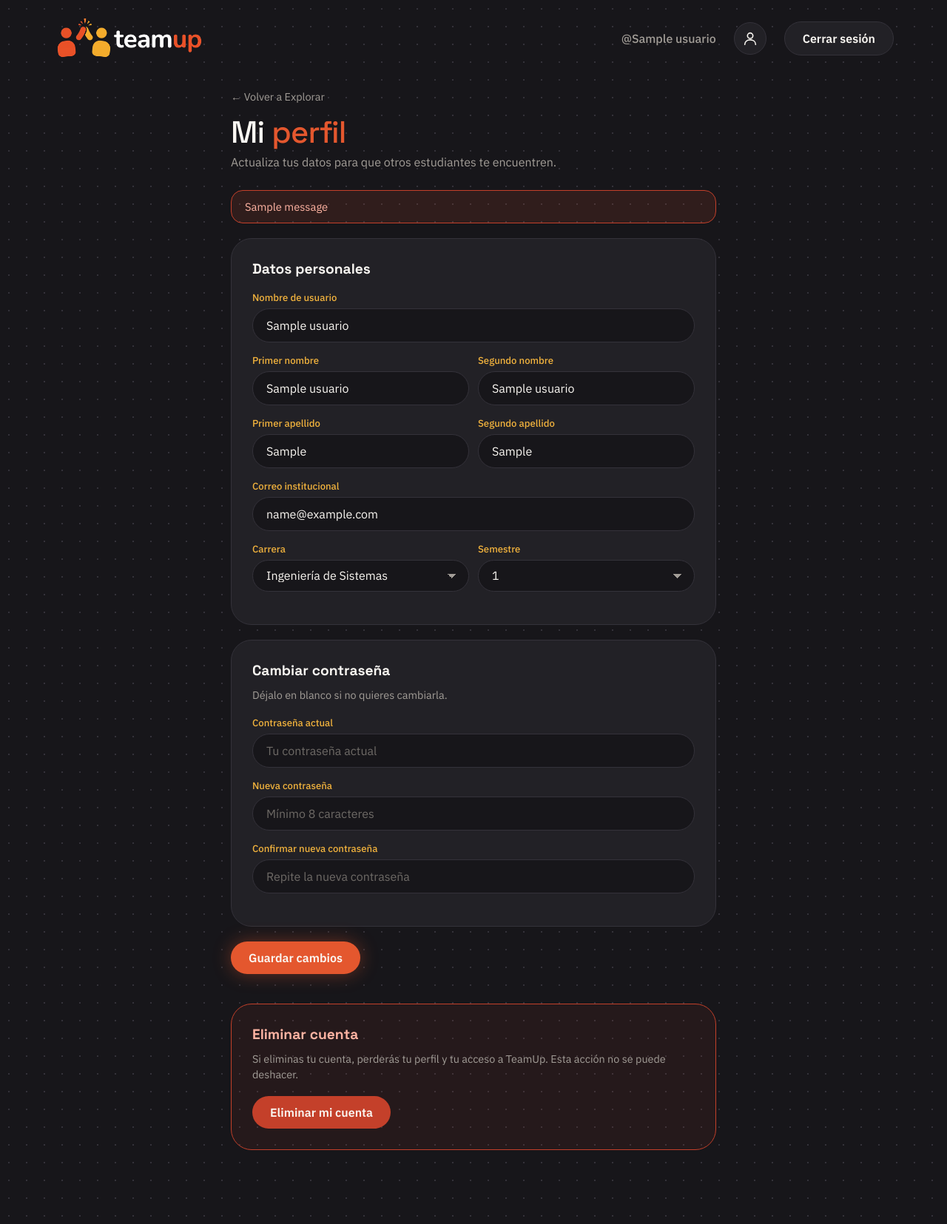
After one commit to CAMILO-N/TeamUp, a Flask app: page /perfil in a window 1280 px wide. The commit adds this page. Shown: the whole page at 74% size. Run offline with Flask 3, Linux system fonts and the light colour scheme; a user stored in the database is signed in; tables that the repository leaves empty hold one stand-in row (values such as "Sample post"); one stand-in notice (Sample message) is shown.

Commit message:
Agrega pagina de perfil: editar datos, cambiar contrasena y eliminar cuenta

```diff
--- /dev/null
+++ b/teamup/controllers/perfil.py
@@ -0,0 +1,70 @@
+from flask import Blueprint, flash, redirect, render_template, url_for
+from flask_login import current_user, login_required, logout_user
+from werkzeug.security import generate_password_hash
+
+from teamup.extensions import db
+from teamup.forms import EliminarCuentaForm, PerfilForm
+from teamup.models.carrera import Carrera
+from teamup.models.usuario import Usuario
+
+perfil = Blueprint("perfil", __name__)
+
+
+@perfil.route("/perfil", methods=["GET", "POST"])
+@login_required
+def editar():
+    # En un GET el formulario se llena con los datos actuales; en un POST, con lo que se envió
+    form = PerfilForm(data={
+        "usuario": current_user.nombreUsuario,
+        "primer_nombre": current_user.primerNombreUsuario,
+        "segundo_nombre": current_user.segundoNombreUsuario,
+        "primer_apellido": current_user.primerApellidoUsuario,
+        "segundo_apellido": current_user.segundoApellidoUsuario,
+        "correo": current_user.emailUsuario,
+        "carrera": current_user.carreraUsuario,
+        "semestre": current_user.semestreUsuario,
+    })
+    form.carrera.choices = [
+        (c.idCarrera, c.nombreCarrera)
+        for c in Carrera.query.order_by(Carrera.nombreCarrera).all()
+    ]
+
+    if form.validate_on_submit():
+        current_user.nombreUsuario = form.usuario.data
+        current_user.primerNombreUsuario = form.primer_nombre.data
+        current_user.segundoNombreUsuario = form.segundo_nombre.data or None
+        current_user.primerApellidoUsuario = form.primer_apellido.data
+        current_user.segundoApellidoUsuario = form.segundo_apellido.data or None
+        current_user.emailUsuario = form.correo.data
+        current_user.carreraUsuario = form.carrera.data
+        current_user.semestreUsuario = form.semestre.data
+
+        # La contraseña solo cambia si escribió una nueva (la actual ya se validó en el formulario)
+        if form.password_nueva.data:
+            current_user.passwordUsuario = generate_password_hash(form.password_nueva.data)
+
+        db.session.commit()
+        flash("Cambios guardados.", "ok")
+        return redirect(url_for("perfil.editar"))
+
+    return render_template("perfil.html", form=form, eliminar_form=EliminarCuentaForm())
+
+
+@perfil.route("/perfil/eliminar", methods=["POST"])
+@login_required
+def eliminar():
+    form = EliminarCuentaForm()
+
+    if form.is_submitted() and not form.validate():
+        print("ERRORES DEL FORMULARIO:", form.errors)
+
+    if form.validate_on_submit():
+        usuario = db.session.get(Usuario, current_user.idUsuario)
+        logout_user()
+        db.session.delete(usuario)
+        db.session.commit()
+        flash("Tu cuenta fue eliminada.", "ok")
+        return redirect(url_for("auth.login"))
+
+    flash("No se pudo eliminar la cuenta. Inténtalo de nuevo.", "error")
+    return redirect(url_for("perfil.editar"))
--- a/teamup/forms.py
+++ b/teamup/forms.py
@@ -1,8 +1,10 @@
 from flask_wtf import FlaskForm
+from werkzeug.security import check_password_hash
 from wtforms import EmailField, PasswordField, SelectField, StringField
 from wtforms.validators import (
     DataRequired, Email, EqualTo, Length, NumberRange, Optional, Regexp, ValidationError,
 )
+from flask_login import current_user
 
 from teamup.extensions import db
 from teamup.models.carrera import Carrera
@@ -94,3 +96,48 @@ class LoginForm(FlaskForm):
     password = PasswordField("Contraseña", validators=[
         DataRequired("Escribe tu contraseña."),
     ])
+
+
+class PerfilForm(RegistroForm):
+    """Editar el perfil: los mismos datos del registro, pero sin contraseña."""
+
+    # En WTForms, poner un campo en None lo quita del formulario heredado
+    password = None
+    password2 = None
+
+    password_actual = PasswordField("Contraseña actual")
+    password_nueva = PasswordField("Nueva contraseña", validators=[
+        Optional(),
+        Length(min=8, message="Mínimo 8 caracteres."),
+    ])
+    password_nueva2 = PasswordField("Confirmar nueva contraseña", validators=[
+        EqualTo("password_nueva", message="Las contraseñas no coinciden."),
+    ])
+
+    # Mismas reglas del registro, pero ignorando a la propia persona:
+    # si no cambia su alias o su correo, no debe salir "ya está en uso".
+
+    def validate_usuario(self, campo):
+        otro = Usuario.query.filter(
+            Usuario.nombreUsuario == campo.data,
+            Usuario.idUsuario != current_user.idUsuario,
+        ).first()
+        if otro:
+            raise ValidationError("Ese nombre de usuario ya está en uso.")
+
+    def validate_correo(self, campo):
+        otro = Usuario.query.filter(
+            Usuario.emailUsuario == campo.data,
+            Usuario.idUsuario != current_user.idUsuario,
+        ).first()
+        if otro:
+            raise ValidationError("Ya existe una cuenta con ese correo.")
+
+    def validate_password_actual(self, campo):
+        # Solo importa si escribió una contraseña nueva
+        if self.password_nueva.data:
+            if not campo.data or not check_password_hash(current_user.passwordUsuario, campo.data):
+                raise ValidationError("La contraseña actual no es correcta.")
+
+class EliminarCuentaForm(FlaskForm):
+    """Sin campos: solo sirve para llevar el token CSRF del botón de eliminar cuenta."""
--- /dev/null
+++ b/teamup/static/css/perfil.css
@@ -0,0 +1,166 @@
+/* Página "Mi perfil". Usa los colores definidos en styles.css */
+
+.perfil {
+    max-width: 720px;
+    margin: 0 auto;
+    padding: 16px 32px 80px;
+}
+
+.perfil h1 {
+    font-size: 2.6rem;
+    font-weight: 500;
+    letter-spacing: -0.02em;
+    margin: 12px 0 4px;
+}
+
+.perfil-sub { color: var(--gris); margin-bottom: 28px; }
+
+.volver { color: var(--gris); font-size: 0.9rem; }
+.volver:hover { color: var(--hueso); }
+
+/* ----- Tarjetas ----- */
+.tarjeta-perfil {
+    background: var(--superficie);
+    border: 1px solid var(--borde);
+    border-radius: 28px;
+    padding: 28px;
+    margin-bottom: 20px;
+}
+
+.tarjeta-perfil h2 {
+    font-size: 1.2rem;
+    margin-bottom: 18px;
+}
+
+.nota { color: var(--gris); font-size: 0.9rem; line-height: 1.5; margin: -8px 0 18px; }
+
+/* ----- Campos (mismo estilo que login y registro) ----- */
+.field { margin-bottom: 16px; }
+
+.field label {
+    display: block;
+    font-size: 0.82rem;
+    color: var(--ocre);
+    margin-bottom: 6px;
+    font-weight: 500;
+}
+
+.field input,
+.field select {
+    width: 100%;
+    padding: 12px 18px;
+    font: inherit;
+    color: var(--hueso);
+    background: var(--carbon);
+    border: 1px solid var(--borde);
+    border-radius: 999px;
+    outline: none;
+    transition: border-color .15s, box-shadow .15s;
+}
+
+.field input::placeholder { color: #6e6a66; }
+
+.field input:focus,
+.field select:focus {
+    border-color: var(--coral);
+    box-shadow: 0 0 0 3px rgba(228, 87, 46, 0.25);
+}
+
+.field select {
+    appearance: none;
+    background-image: linear-gradient(45deg, transparent 50%, var(--gris) 50%),
+                      linear-gradient(135deg, var(--gris) 50%, transparent 50%);
+    background-position: calc(100% - 22px) 50%, calc(100% - 16px) 50%;
+    background-size: 6px 6px;
+    background-repeat: no-repeat;
+}
+
+.field select option { background: var(--superficie); color: var(--hueso); }
+
+.field .invalido { border-color: var(--teja); }
+
+.error-campo {
+    display: block;
+    margin: 6px 0 0 18px;
+    font-size: 0.8rem;
+    color: #ffb4a3;
+}
+
+.row { display: grid; grid-template-columns: 1fr 1fr; gap: 12px; }
+
+/* ----- Avisos ----- */
+.aviso, .error.visible {
+    margin-bottom: 20px;
+    padding: 12px 18px;
+    border-radius: 16px;
+    font-size: 0.92rem;
+}
+
+.aviso.ok {
+    color: var(--ocre);
+    background: rgba(242, 179, 61, 0.1);
+    border: 1px solid rgba(242, 179, 61, 0.45);
+}
+
+.aviso.error, .error.visible {
+    color: #ffb4a3;
+    background: rgba(228, 87, 46, 0.12);
+    border: 1px solid var(--teja);
+}
+
+/* ----- Botones (los <button> no heredan la fuente por defecto) ----- */
+button.btn {
+    font: inherit;
+    font-weight: 600;
+    color: var(--hueso);
+    cursor: pointer;
+    border: 0;
+    transition: background .15s, transform .1s;
+}
+button.btn:active { transform: scale(0.98); }
+button.btn-secundario { border: 1px solid var(--borde); }
+
+.acciones { margin: 8px 0 40px; }
+
+.btn-principal:hover { background: var(--teja); }
+
+@media (max-width: 560px) {
+    .perfil { padding: 8px 16px 64px; }
+    .row { grid-template-columns: 1fr; }
+    .tarjeta-perfil { padding: 22px 18px; }
+    .nombre-usuario { display: none; }
+}
+
+/* ----- Zona de peligro ----- */
+.peligro { border-color: var(--teja); background: rgba(196, 64, 42, 0.08); }
+.peligro h2 { color: #ffb4a3; }
+
+.btn-peligro {
+    background: var(--teja);
+    color: var(--hueso);
+}
+.btn-peligro:hover { background: #a93522; }
+
+/* ----- Ventana de confirmación ----- */
+.dialogo {
+    margin: auto;
+    width: min(460px, calc(100% - 32px));
+    padding: 32px 28px;
+    color: var(--hueso);
+    background: var(--superficie);
+    border: 1px solid var(--teja);
+    border-radius: 28px;
+    box-shadow: 0 0 60px rgba(196, 64, 42, 0.35);
+}
+
+.dialogo::backdrop { background: rgba(23, 22, 26, 0.8); }
+
+.dialogo h2 { font-size: 1.4rem; margin-bottom: 12px; }
+.dialogo p { color: var(--gris); line-height: 1.6; margin-bottom: 24px; }
+.dialogo strong { color: #ffb4a3; }
+
+.dialogo-acciones { display: flex; flex-wrap: wrap; gap: 12px; justify-content: flex-end; }
+
+@media (max-width: 560px) {
+    .dialogo-acciones .btn { width: 100%; text-align: center; }
+}
--- a/teamup/static/css/styles.css
+++ b/teamup/static/css/styles.css
@@ -358,3 +358,25 @@ a {
         text-align: center;
     }
 }
+
+/* ===== Icono de perfil (barra superior con sesión) ===== */
+.icono-perfil {
+    display: inline-flex;
+    align-items: center;
+    justify-content: center;
+    width: 44px;
+    height: 44px;
+    border-radius: 50%;
+    background: var(--superficie);
+    border: 1px solid var(--borde);
+    color: var(--hueso);
+    transition: border-color .15s, box-shadow .15s, color .15s;
+}
+
+.icono-perfil:hover,
+.icono-perfil:focus-visible {
+    color: var(--coral);
+    border-color: var(--coral);
+    box-shadow: 0 0 18px rgba(228, 87, 46, 0.35);
+    outline: none;
+}
--- /dev/null
+++ b/teamup/templates/_navbar.html
@@ -0,0 +1,15 @@
+<header class="navbar">
+    <a href="{{ url_for('principal.explorar') }}" class="logo">
+        <img src="{{ url_for('static', filename='img/logo.png') }}" alt="TeamUp">
+    </a>
+    <nav class="navbar-links">
+        <span class="link nombre-usuario">@{{ current_user.nombreUsuario }}</span>
+        <a href="{{ url_for('perfil.editar') }}" class="icono-perfil" title="Mi perfil" aria-label="Mi perfil">
+            <svg viewBox="0 0 24 24" width="22" height="22" fill="none" stroke="currentColor" stroke-width="1.8" stroke-linecap="round" stroke-linejoin="round" aria-hidden="true">
+                <circle cx="12" cy="8" r="4"></circle>
+                <path d="M4 21c0-4.4 3.6-7 8-7s8 2.6 8 7"></path>
+            </svg>
+        </a>
+        <a href="{{ url_for('auth.logout') }}" class="btn btn-secundario">Cerrar sesión</a>
+    </nav>
+</header>
--- /dev/null
+++ b/teamup/templates/perfil.html
@@ -0,0 +1,97 @@
+{% from "_campos.html" import token, campo, selector %}
+<!DOCTYPE html>
+<html lang="es">
+<head>
+    <meta charset="UTF-8">
+    <meta name="viewport" content="width=device-width, initial-scale=1.0">
+    <title>Mi perfil · TeamUp</title>
+    <link rel="preconnect" href="https://fonts.googleapis.com">
+    <link href="https://fonts.googleapis.com/css2?family=IBM+Plex+Sans:wght@400;500;600&family=Space+Grotesk:wght@500;700&display=swap" rel="stylesheet">
+    <link rel="stylesheet" href="{{ url_for('static', filename='css/styles.css') }}">
+    <link rel="stylesheet" href="{{ url_for('static', filename='css/perfil.css') }}">
+</head>
+<body>
+
+    {% include "_navbar.html" %}
+
+    <main class="perfil">
+        <a href="{{ url_for('principal.explorar') }}" class="volver">&larr; Volver a Explorar</a>
+        <h1>Mi <span class="resaltado">perfil</span></h1>
+        <p class="perfil-sub">Actualiza tus datos para que otros estudiantes te encuentren.</p>
+
+        {# Avisos enviados con flash(): "Cambios guardados." #}
+        {% with mensajes = get_flashed_messages(with_categories=true) %}
+        {% if mensajes %}
+        <div class="aviso {{ 'ok' if mensajes[0][0] == 'ok' else 'error' }}">{{ mensajes[0][1] }}</div>
+        {% endif %}
+        {% endwith %}
+
+        <form method="POST" action="{{ url_for('perfil.editar') }}" novalidate>
+            {{ token(form) }}
+
+            <section class="tarjeta-perfil">
+                <h2>Datos personales</h2>
+
+                {{ campo(form.usuario, "Ej. camilo_n", "username") }}
+
+                <div class="row">
+                    {{ campo(form.primer_nombre, "Primer nombre", "given-name") }}
+                    {{ campo(form.segundo_nombre, "Opcional", "additional-name") }}
+                </div>
+
+                <div class="row">
+                    {{ campo(form.primer_apellido, "Primer apellido", "family-name") }}
+                    {{ campo(form.segundo_apellido, "Opcional") }}
+                </div>
+
+                {{ campo(form.correo, "tu.nombre@universidad.edu.ec", "email") }}
+
+                <div class="row">
+                    {{ selector(form.carrera) }}
+                    {{ selector(form.semestre) }}
+                </div>
+            </section>
+
+            <section class="tarjeta-perfil">
+                <h2>Cambiar contraseña</h2>
+                <p class="nota">Déjalo en blanco si no quieres cambiarla.</p>
+
+                {{ campo(form.password_actual, "Tu contraseña actual", "current-password") }}
+                {{ campo(form.password_nueva, "Mínimo 8 caracteres", "new-password") }}
+                {{ campo(form.password_nueva2, "Repite la nueva contraseña", "new-password") }}
+            </section>
+
+            <div class="acciones">
+                <button type="submit" class="btn btn-principal">Guardar cambios</button>
+            </div>
+        </form>
+
+            <section class="tarjeta-perfil peligro">
+                <h2>Eliminar cuenta</h2>
+                <p class="nota">Si eliminas tu cuenta, perderás tu perfil y tu acceso a TeamUp. Esta acción no se puede deshacer.</p>
+                <button type="button" class="btn btn-peligro" id="abrir-eliminar">Eliminar mi cuenta</button>
+            </section>
+
+    </main>
+
+        {# Ventana de confirmación: el usuario acepta o rechaza #}
+    <dialog id="dialogo-eliminar" class="dialogo" aria-labelledby="titulo-eliminar">
+        <h2 id="titulo-eliminar">¿Eliminar tu cuenta?</h2>
+        <p>Vas a borrar tu cuenta de forma <strong>permanente</strong>. No podrás recuperarla ni volver a entrar con estos datos.</p>
+        <form method="POST" action="{{ url_for('perfil.eliminar') }}" class="dialogo-acciones">
+            {{ eliminar_form.csrf_token(id="csrf-eliminar") }}
+            <button type="button" class="btn btn-secundario" id="cancelar-eliminar">No, conservar mi cuenta</button>
+            <button type="submit" class="btn btn-peligro">Sí, eliminar mi cuenta</button>
+        </form>
+    </dialog>
+
+    <script>
+        var dialogo = document.getElementById("dialogo-eliminar");
+        document.getElementById("abrir-eliminar").addEventListener("click", function () { dialogo.showModal(); });
+        document.getElementById("cancelar-eliminar").addEventListener("click", function () { dialogo.close(); });
+        // Clic fuera de la tarjeta = rechazar
+        dialogo.addEventListener("click", function (e) { if (e.target === dialogo) dialogo.close(); });
+    </script>
+
+</body>
+</html>
```
Also changed, not shown: teamup/__init__.py (+7 -1 lines), teamup/templates/explorar.html (+1 -10 lines).
